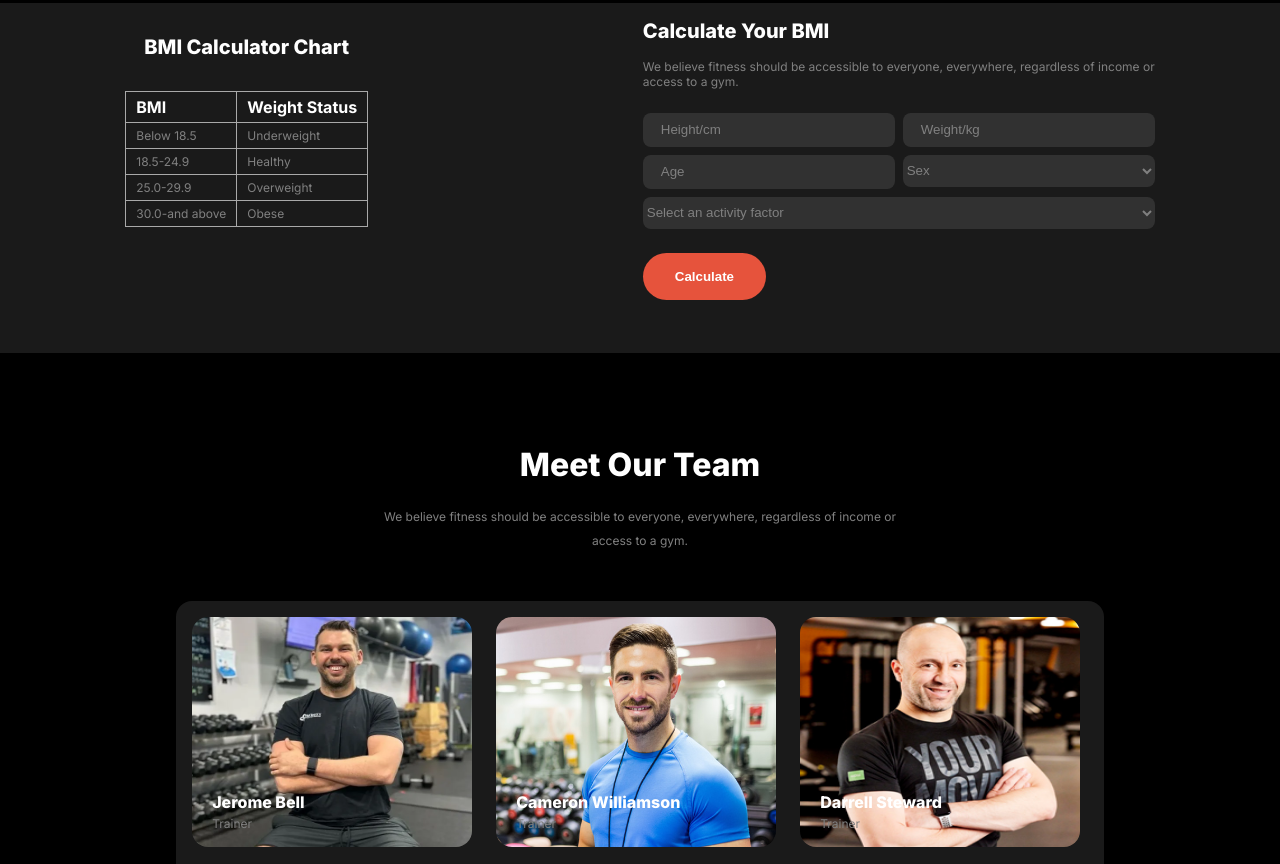
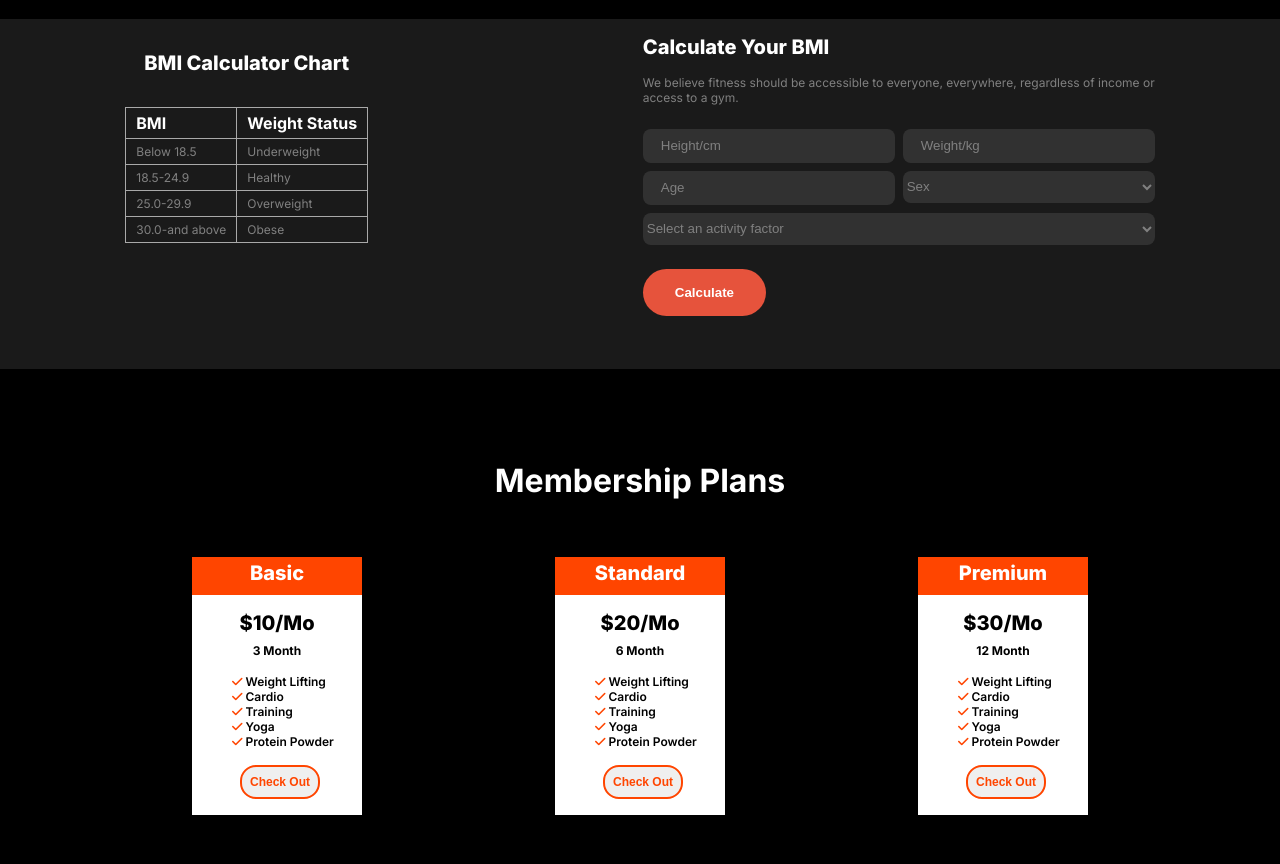
Before and after one commit to Sumaiya215/assignment-2, a plain HTML site: page index.html in a window 1280 px wide. Shown: the part 1921-2785 px from the top of the page. Drawn offline with Linux system fonts and the light colour scheme.

Commit message:
added new section

```diff
--- a/index.html
+++ b/index.html
@@ -173,6 +173,54 @@
             </div>
         </div>
      </section>
+     <!-- New Section -->
+     <section>
+        <h3 class="section-title">Membership Plans</h3>
+        <div class="cards-container">
+        <div class="card">
+            <h4 class="card-title">Basic</h4>
+            <p class="card-info">$10/Mo</p>
+            <p class="card-info2">3 Month</p>
+            <ul type="none">
+                <li><i class="fa-solid fa-check"></i> Weight Lifting</li>
+                <li><i class="fa-solid fa-check"></i> Cardio</li>
+                <li><i class="fa-solid fa-check"></i> Training</li>
+                <li><i class="fa-solid fa-check"></i> Yoga</li>
+                <li><i class="fa-solid fa-check"></i> Protein Powder</li>
+             </ul>
+             <button class="btn-card">Check Out</button>
+        </div>
+
+        <div class="card">
+            <h4 class="card-title">Standard</h4>
+            <p class="card-info">$20/Mo</p>
+            <p class="card-info2">6 Month</p>
+            <ul type="none">
+                <li><i class="fa-solid fa-check"></i> Weight Lifting</li>
+                <li><i class="fa-solid fa-check"></i> Cardio</li>
+                <li><i class="fa-solid fa-check"></i> Training</li>
+                <li><i class="fa-solid fa-check"></i> Yoga</li>
+                <li><i class="fa-solid fa-check"></i> Protein Powder</li>
+             </ul>
+             <button class="btn-card">Check Out</button>
+        </div>
+
+        <div class="card">
+            <h4 class="card-title">Premium</h4>
+            <p class="card-info">$30/Mo</p>
+            <p class="card-info2">12 Month</p>
+            <ul type="none">
+                <li><i class="fa-solid fa-check"></i> Weight Lifting</li>
+                <li><i class="fa-solid fa-check"></i> Cardio</li>
+                <li><i class="fa-solid fa-check"></i> Training</li>
+                <li><i class="fa-solid fa-check"></i> Yoga</li>
+                <li><i class="fa-solid fa-check"></i> Protein Powder</li>
+             </ul>
+             <button class="btn-card">Check Out</button>
+        </div>
+    </div>
+
+     </section>
     <!-- Meet Our Team Section -->
      <section class="Our-team">
         <div class="section-title">
--- a/styles/style.css
+++ b/styles/style.css
@@ -333,6 +333,71 @@ h1,h3,p,button,h4,h5,table{
   grid-column: span 2;
 
  }
+ /* Membership Plans Section */
+.section-title{
+  margin:3rem auto;
+  text-align: center;
+  font-size: 2rem;
+  font-weight: 2rem;
+}
+ .cards-container{
+  width: 70%;
+  height: 250px;
+  margin: 3rem auto;
+  padding: 1rem;
+  display: flex;
+  justify-content: space-between;
+  align-items: center;
+  gap: 1.5rem;
+ }
+ .card{
+  box-sizing: border-box;
+  width: 170px;
+  background-color: white;
+
+ }
+ .card .card-title,
+ .card .card-info,
+ .card .card-info2 {
+  text-align: center;
+ }
+
+ .card .card-title{
+  background-color:orangered;
+  height: 30px;
+  padding: 0.25rem;
+ }
+ .card .card-info{
+  color: black;
+  margin-bottom: 0.5rem;
+  font-weight: 800;
+  font-size: 1.25rem;
+ }
+ .card .card-info2{
+  color: black;
+  margin-bottom: 1rem;
+  font-weight: 700;
+  font-size: 0.75rem;
+ }
+ ul li{
+  font-size: 0.75rem;
+  font-weight: 600;
+ }
+
+ li i{
+  color: orangered;
+ }
+ .btn-card{
+  margin-left: 3rem;
+  margin-top: 1rem;
+  color: orangered;
+  border: 2px solid orangered;
+  border-radius: 1rem;
+  padding: 0.5rem;
+  font-size: 0.75rem;
+  font-weight: 700;
+  margin-bottom: 1rem;
+ }
   /* Meet Our Team Section*/
   .Our-team{
     margin-bottom: 6rem ;
@@ -419,7 +484,7 @@ h4{
 
 /* Responsive Design */
 
-/* @media screen and(max-width:576px) {
+@media screen and(max-width:576px) {
   .nav-options{
     display: none;
 }
@@ -433,4 +498,4 @@ h3{
   font-size: 26px;
 }
 
-} */
+}
```
